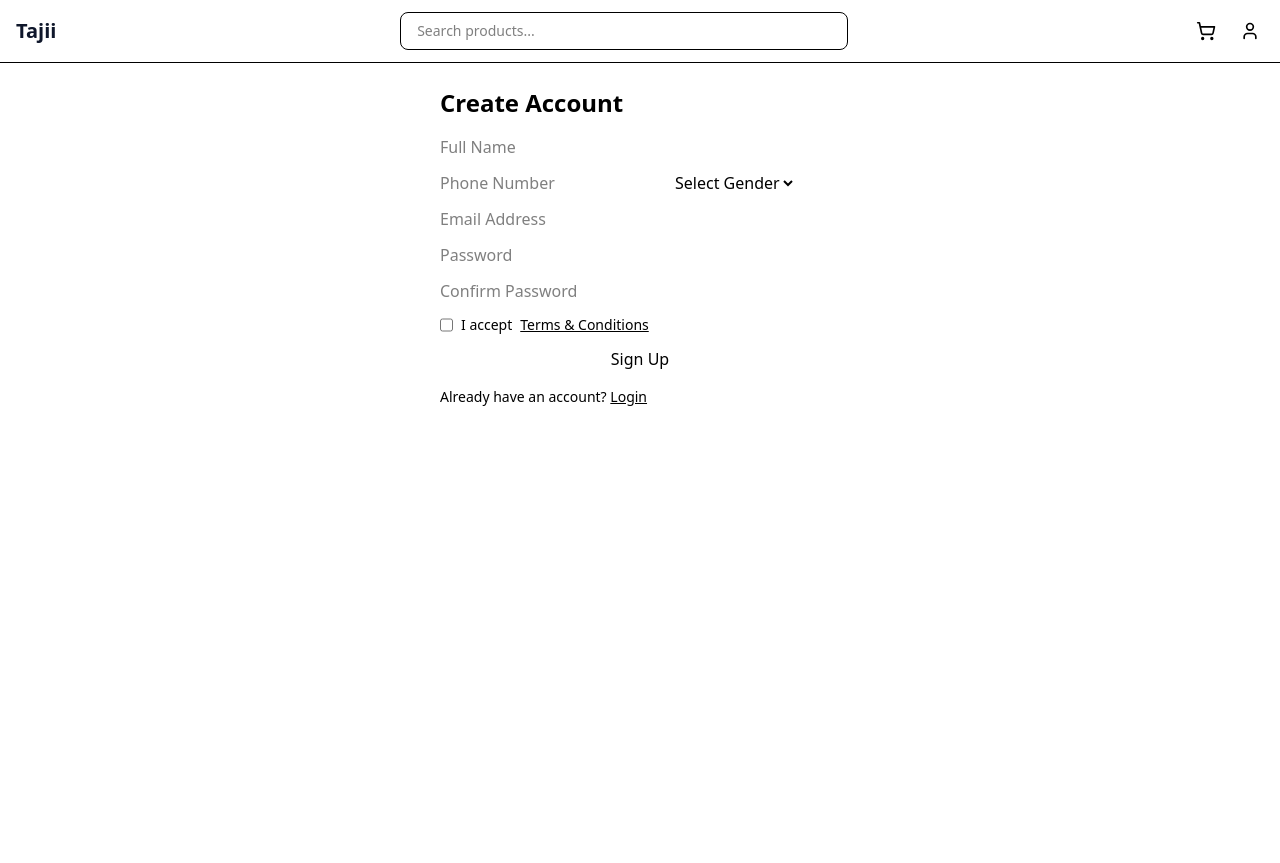
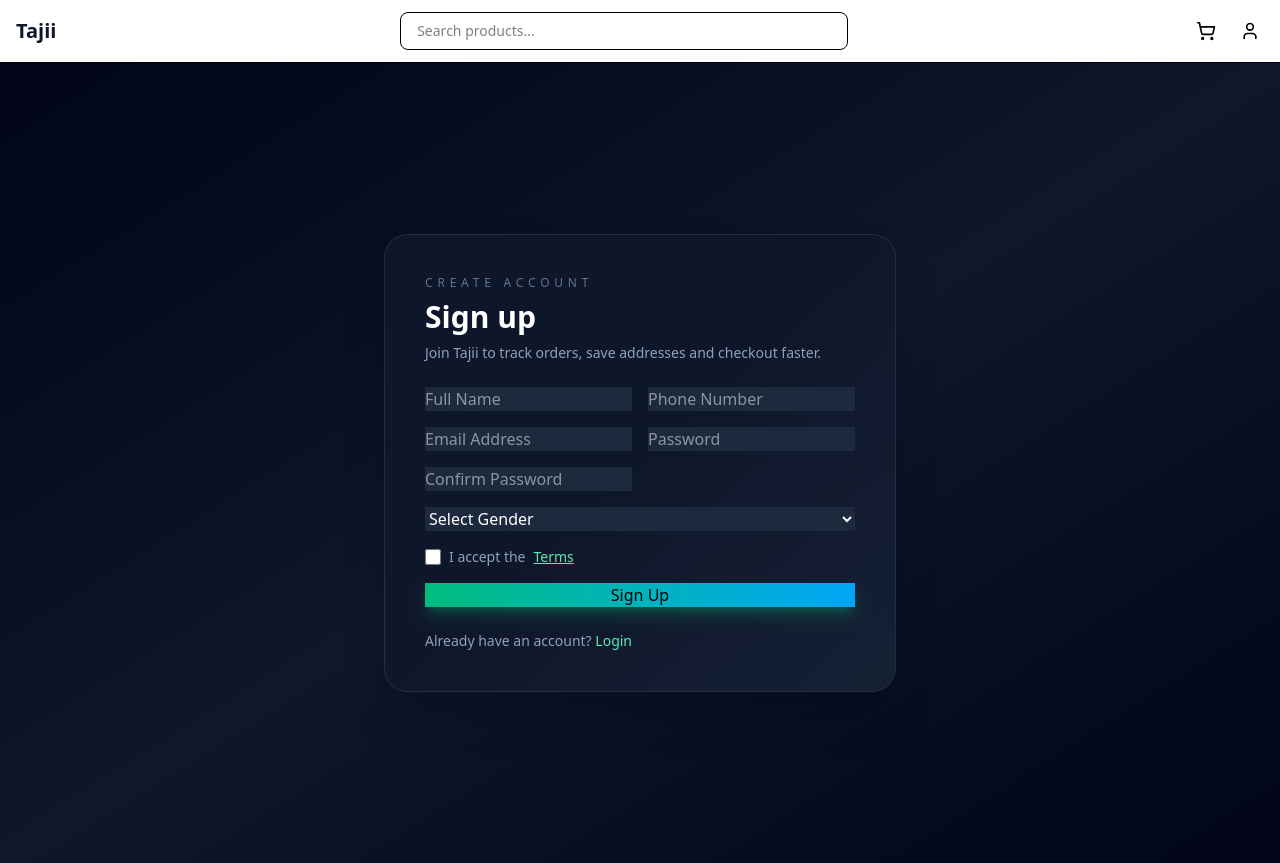
Before and after one commit to meallycooperation-dotcom/tajii, a React (Vite) app: page /signup in a window 1280 px wide. Before the commit the page ends 800 px from the top, so only its background shows below. Built offline with nearby package versions, Linux system fonts and the light colour scheme; no server answers.

Commit message:
Style auth forms

```diff
--- a/src/components/auth/LoginForm.jsx
+++ b/src/components/auth/LoginForm.jsx
@@ -10,35 +10,21 @@ export default function LoginForm() {
   const [loading, setLoading] = useState(false);
 
   const handleLogin = async (e) => {
-    e.preventDefault(); // prevent page reload
+    e.preventDefault();
     setError("");
-    console.log("Login attempt with:", email); // debug email
 
     try {
       setLoading(true);
-
       const { data, error } = await supabase.auth.signInWithPassword({
         email,
         password,
       });
 
-      // 🔹 Log the raw Supabase response
-      console.log("Supabase response:", { data, error });
-
-      if (error) {
-        console.error("Login error:", error); // 🔹 Log error
-        throw error;
-      }
-
-      if (!data?.session) {
-        const msg = "Login failed. Check your email/password or confirm your email.";
-        console.error(msg); // 🔹 Log session error
-        throw new Error(msg);
-      }
+      if (error) throw error;
+      if (!data?.session) throw new Error("Login failed. Check your credentials.");
 
       navigate("/account");
     } catch (err) {
-      console.error("Caught login error:", err); // 🔹 Another console log for full stack trace
       setError(err.message);
     } finally {
       setLoading(false);
@@ -46,18 +32,33 @@ export default function LoginForm() {
   };
 
   return (
-    <div className="max-w-md mx-auto p-6">
-      <h1 className="text-2xl font-bold mb-4">Login</h1>
+    <div className="min-h-screen bg-slate-950 flex items-center justify-center p-6">
+      <div className="relative w-full max-w-md rounded-3xl border border-white/10 bg-slate-900/70 shadow-2xl shadow-slate-900/50 overflow-hidden">
+        <div className="absolute inset-0 bg-gradient-to-br from-slate-900 via-slate-900/70 to-slate-800 opacity-60 pointer-events-none" />
+        <div className="relative space-y-6 p-8">
+          <div className="space-y-2">
+            <p className="text-xs font-semibold uppercase tracking-[0.4em] text-slate-500">
+              Tajii
+            </p>
+            <h1 className="text-3xl font-semibold text-white">Sign in</h1>
+            <p className="text-sm text-slate-400">
+              Access your orders, save favorites, and proceed with checkout quickly.
+            </p>
+          </div>
 
-      {error && <p className="text-red-600 mb-3">{error}</p>}
+          {error && (
+            <div className="rounded-2xl border border-red-500/50 bg-red-500/10 px-3 py-2 text-sm text-red-200">
+              {error}
+            </div>
+          )}
 
-      <form onSubmit={handleLogin} className="space-y-3">
+          <form onSubmit={handleLogin} className="space-y-4">
             <input
               type="email"
-          placeholder="Email"
+              placeholder="Email address"
               value={email}
               onChange={(e) => setEmail(e.target.value)}
-          className="input"
+              className="input w-full bg-slate-800 text-white border-slate-700 focus:border-emerald-400 focus:ring-emerald-400"
               required
             />
 
@@ -66,22 +67,27 @@ export default function LoginForm() {
               placeholder="Password"
               value={password}
               onChange={(e) => setPassword(e.target.value)}
-          className="input"
+              className="input w-full bg-slate-800 text-white border-slate-700 focus:border-emerald-400 focus:ring-emerald-400"
               required
             />
 
             <button
               type="submit"
               disabled={loading}
-          className="btn-primary w-full"
+              className="btn-primary w-full bg-gradient-to-r from-emerald-500 to-sky-500 text-base shadow-lg shadow-emerald-500/30"
             >
               {loading ? "Logging in..." : "Login"}
             </button>
           </form>
 
-      <p className="text-sm mt-4">
-        Don’t have an account? <Link to="/signup" className="underline">Register</Link>
+          <p className="text-sm text-slate-400">
+            Don’t have an account?{" "}
+            <Link to="/signup" className="text-emerald-300 hover:text-emerald-200">
+              Create one
+            </Link>
           </p>
+        </div>
+      </div>
     </div>
   );
 }
--- a/src/components/auth/SignupForm.jsx
+++ b/src/components/auth/SignupForm.jsx
@@ -1,6 +1,14 @@
 import { useState } from "react";
 import { supabase } from "../../supabaseClient";
 import { useNavigate, Link } from "react-router-dom";
+
+const inputs = [
+  { label: "Full Name", name: "full_name", type: "text" },
+  { label: "Phone Number", name: "phone", type: "text" },
+  { label: "Email Address", name: "email", type: "email" },
+  { label: "Password", name: "password", type: "password" },
+  { label: "Confirm Password", name: "confirmPassword", type: "password" },
+];
 
 export default function SignupForm() {
   const navigate = useNavigate();
@@ -19,7 +27,7 @@ export default function SignupForm() {
 
   const handleChange = (e) => {
     const { name, value, type, checked } = e.target;
-    setForm({ ...form, [name]: type === "checkbox" ? checked : value });
+    setForm((prev) => ({ ...prev, [name]: type === "checkbox" ? checked : value }));
   };
 
   const handleSubmit = async (e) => {
@@ -35,8 +43,6 @@ export default function SignupForm() {
 
     try {
       setLoading(true);
-
-      // Create auth user
       const { data, error: authError } = await supabase.auth.signUp({
         email: form.email,
         password: form.password,
@@ -46,10 +52,7 @@ export default function SignupForm() {
       const user = data.user;
       if (!user) throw new Error("User creation failed");
 
-      // Insert profile
-      const { error: profileError } = await supabase
-        .from("profiles")
-        .insert({
+      const { error: profileError } = await supabase.from("profiles").insert({
         user_id: user.id,
         full_name: form.full_name,
         phone: form.phone,
@@ -67,39 +70,73 @@ export default function SignupForm() {
   };
 
   return (
-    <div className="max-w-md mx-auto p-6">
-      <h1 className="text-2xl font-bold mb-4">Create Account</h1>
+    <div className="min-h-screen flex items-center justify-center bg-gradient-to-br from-slate-950 via-slate-900 to-slate-950 px-6 py-10">
+      <div className="relative w-full max-w-lg rounded-3xl border border-white/10 bg-slate-900/80 shadow-2xl overflow-hidden">
+        <div className="absolute inset-0 bg-gradient-to-br from-slate-900 via-slate-900/70 to-slate-800 opacity-60 pointer-events-none" />
+        <div className="relative p-10 space-y-6">
+          <div className="space-y-2">
+            <p className="text-xs uppercase tracking-[0.4em] text-slate-500">Create account</p>
+            <h1 className="text-3xl font-semibold text-white">Sign up</h1>
+            <p className="text-sm text-slate-400">
+              Join Tajii to track orders, save addresses and checkout faster.
+            </p>
+          </div>
 
-      {error && <p className="text-red-600 mb-3">{error}</p>}
+          {error && (
+            <div className="rounded-2xl border border-red-500/50 bg-red-500/10 px-3 py-2 text-sm text-red-200">
+              {error}
+            </div>
+          )}
 
-      <form onSubmit={handleSubmit} className="space-y-3">
-        <input name="full_name" placeholder="Full Name" required onChange={handleChange} className="input" />
-        <input name="phone" placeholder="Phone Number" required onChange={handleChange} className="input" />
+          <form onSubmit={handleSubmit} className="space-y-4">
+            <div className="grid gap-4 md:grid-cols-2">
+              {inputs.map((input) => (
+                <input
+                  key={input.name}
+                  name={input.name}
+                  type={input.type}
+                  placeholder={input.label}
+                  required
+                  className="input w-full bg-slate-800 text-white border-slate-700 focus:border-sky-400 focus:ring-sky-400"
+                  onChange={handleChange}
+                />
+              ))}
+            </div>
 
-        <select name="gender" required onChange={handleChange} className="input">
+            <select
+              name="gender"
+              required
+              onChange={handleChange}
+              className="input w-full bg-slate-800 text-white border-slate-700 focus:border-sky-400 focus:ring-sky-400"
+            >
               <option value="">Select Gender</option>
               <option value="male">Male</option>
               <option value="female">Female</option>
               <option value="other">Other</option>
             </select>
 
-        <input name="email" type="email" placeholder="Email Address" required onChange={handleChange} className="input" />
-        <input name="password" type="password" placeholder="Password" required onChange={handleChange} className="input" />
-        <input name="confirmPassword" type="password" placeholder="Confirm Password" required onChange={handleChange} className="input" />
-
-        <label className="flex gap-2 text-sm">
-          <input type="checkbox" name="terms" onChange={handleChange} />
-          I accept <Link to="/terms" className="underline">Terms & Conditions</Link>
+            <label className="flex items-center gap-2 text-sm text-slate-400">
+              <input type="checkbox" name="terms" className="h-4 w-4 rounded border-slate-700 bg-slate-800" onChange={handleChange} />
+              I accept the <Link to="/terms" className="underline text-emerald-300">Terms</Link>
             </label>
 
-        <button disabled={loading} className="btn-primary w-full">
+            <button
+              type="submit"
+              disabled={loading}
+              className="btn-primary w-full bg-gradient-to-r from-emerald-500 to-sky-500 text-base shadow-lg shadow-emerald-500/30"
+            >
               {loading ? "Creating account..." : "Sign Up"}
             </button>
           </form>
 
-      <p className="text-sm mt-4">
-        Already have an account? <Link to="/login" className="underline">Login</Link>
+          <p className="text-sm text-slate-400">
+            Already have an account?{" "}
+            <Link to="/login" className="text-emerald-300 hover:text-emerald-200">
+              Login
+            </Link>
           </p>
+        </div>
+      </div>
     </div>
   );
 }
```
Lines whose indentation alone changed are shown as unchanged.
